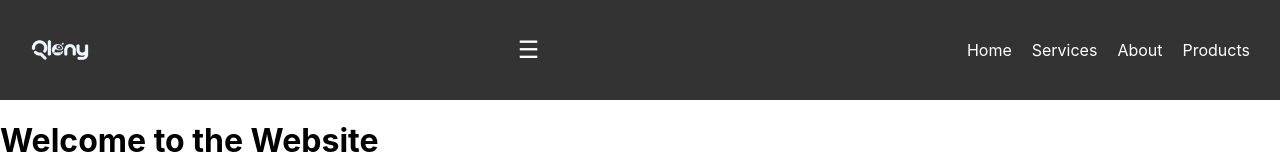
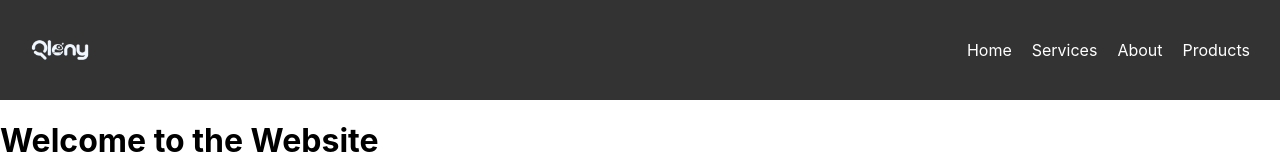
Before and after one commit to clyuu/Qlony, a React (Create React App) app in the folder my-app/: page / in a window 1280 px wide. Shown: the top 160 px of the page. Built offline with nearby package versions, Linux system fonts and the light colour scheme.

Commit message:
Describe your changes

```diff
--- a/my-app/src/Navbar.js
+++ b/my-app/src/Navbar.js
@@ -1,13 +1,7 @@
-import React, { useState } from 'react';
+import React from 'react';
 import './Navbar.css';
 
 const Navbar = () => {
-  const [isMenuOpen, setIsMenuOpen] = useState(false);
-
-  const toggleMenu = () => {
-    setIsMenuOpen(!isMenuOpen);
-  };
-
   return (
     <nav className="navbar">
       <div className="navbar-container">
@@ -18,10 +12,7 @@ const Navbar = () => {
             className="logo-image"
           />
         </div>
-        <button className="menu-toggle" onClick={toggleMenu}>
-          ☰
-        </button>
-        <ul className={`navbar-menu ${isMenuOpen ? 'open' : ''}`}>
+        <ul className="navbar-menu">
           <li><a href="#home">Home</a></li>
           <li><a href="#services">Services</a></li>
           <li><a href="#about">About</a></li>
```
